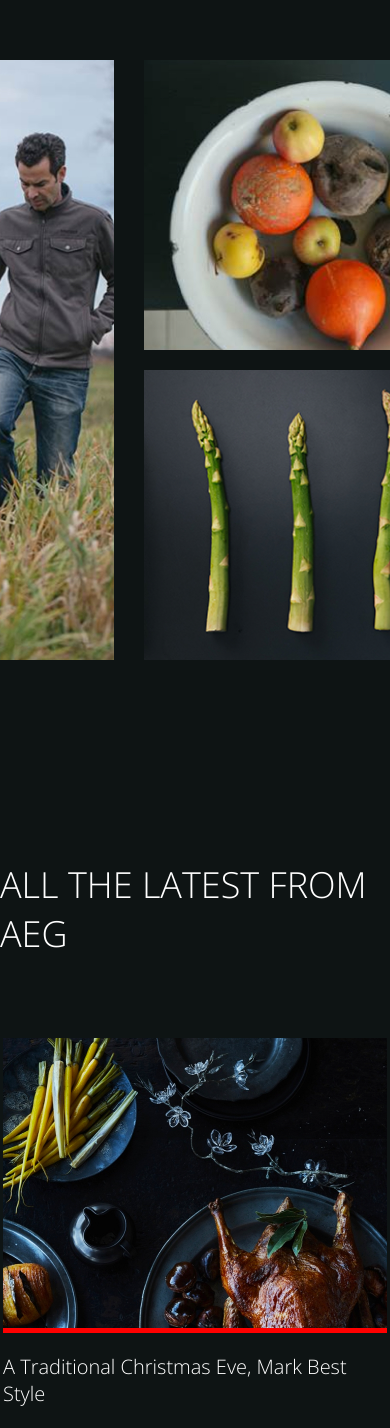
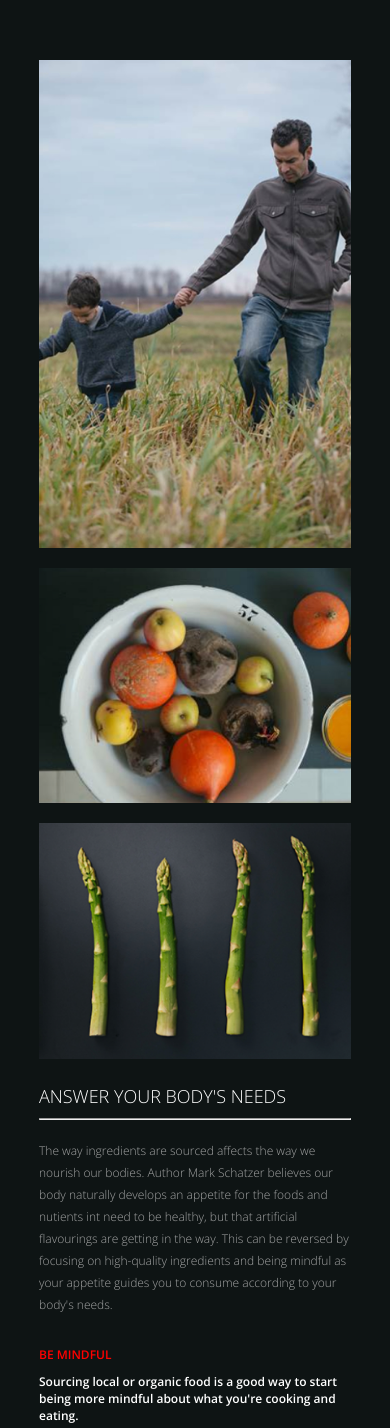
Before and after one commit to rvndorado/orchard-fed-test, a Next.js app: page / in a window 390 px wide. Shown: the part 140-1568 px from the top of the page. Built offline with nearby package versions, Linux system fonts and the light colour scheme.

Commit message:
refactor(site-responsiveness): added media-queries for page responsive

```diff
--- a/components/CarouselItem.tsx
+++ b/components/CarouselItem.tsx
@@ -19,8 +19,10 @@ const CarouselItem: React.FC<ICarouselItem> = ({
           src={imagePath}
           alt="Component2-Image01"
           style={{ verticalAlign: "bottom" }}
-          width={384}
-          height={290}
+          width={0}
+          height={0}
+          sizes="100vw"
+          className={styles.component02__carouselItem_image}
           priority
         />
       </div>
--- a/components/Component01.tsx
+++ b/components/Component01.tsx
@@ -8,23 +8,29 @@ const Component01: React.FC = () => {
         <Image
           src="/assets/component-01/Image-01@2x.jpg"
           alt="Image01"
-          width={384}
-          height={600}
+          width={0}
+          height={0}
+          sizes="100vw"
+          className={styles.component01__column1_image}
           priority
         />
         <div className={styles.component01__column2}>
           <Image
             src="/assets/component-01/Image-02@2x.jpg"
             alt="Image02"
-            width={384}
-            height={290}
+            width={0}
+            height={0}
+            sizes="100vw"
+            className={styles.component01__column2_image}
             priority
           />
           <Image
             src="/assets/component-01/Image-03@2x.jpg"
-            alt="Image02"
-            width={384}
-            height={290}
+            alt="Image03"
+            width={0}
+            height={0}
+            sizes="100vw"
+            className={styles.component01__column2_image}
             priority
           />
         </div>
--- a/styles/Component01.module.css
+++ b/styles/Component01.module.css
@@ -7,10 +7,20 @@
   font-family: "OpenSans-Light";
 }
 
+.component01__column1_image {
+  width: 384px;
+  height: 600px;
+}
+
 .component01__column2 {
   display: flex;
   flex-direction: column;
   gap: 20px;
+}
+
+.component01__column2_image {
+  width: 384px;
+  height: 290px;
 }
 
 .component01__column2_header {
@@ -25,19 +35,102 @@
 .component01__column2_firstParagraph {
   line-height: 35px;
   margin-bottom: 30px;
+  color: #a3a4a4;
 }
 
 .component01__column2_subheader {
   color: red;
   padding: 5px 0 10px 0;
+  font-family: "OpenSans-SemiBold";
 }
 
 .component01__column2_secondParagraph {
   line-height: 30px;
+  font-family: "OpenSans-SemiBold";
 }
-
 
 .component01__column3 {
   width: 384px;
   height: 600px;
 }
+
+/* Laptop */
+@media (min-width: 770px) and (max-width: 1120px) {
+  .component01 {
+    font-size: 14px;
+  }
+  .component01__column1_image {
+    width: 250px;
+    height: 450px;
+  }
+
+  .component01__column2_image {
+    width: 250px;
+    height: 225px;
+  }
+
+  .component01__column2_header {
+    font-size: 18px;
+  }
+
+  .component01__column3 {
+    height: 450px;
+  }
+}
+
+/* Tablet */
+
+@media (min-width: 320px) and (max-width: 800px) {
+  .component01 {
+    font-size: 12px;
+    gap: 20px;
+  }
+  .component01__column1_image {
+    width: 225px;
+    height: 360px;
+  }
+
+  .component01__column2_image {
+    width: 225px;
+    height: 170px;
+  }
+
+  .component01__column2_header {
+    font-size: 18px;
+  }
+
+  .component01__column3 {
+    max-height: 360px;
+    max-width: 225px;
+  }
+
+  .component01__column2_firstParagraph {
+    line-height: 22px;
+    margin-bottom: 25px;
+  }
+
+  .component01__column2_secondParagraph {
+    line-height: 17px;
+  }
+}
+
+/* Mobile */
+@media (min-width: 320px) and (max-width: 425px) {
+  .component01 {
+    flex-flow: wrap;
+  }
+  .component01__column1_image {
+    width: 80vw;
+    height: auto;
+  }
+
+  .component01__column2_image {
+    width: 80vw;
+    height: auto;
+  }
+
+  .component01__column3 {
+    min-width: 80vw;
+    min-height: auto;
+  }
+}
--- a/styles/Component02.module.css
+++ b/styles/Component02.module.css
@@ -28,20 +28,84 @@
 
 .component02__carouselItem_image {
   border-bottom: 5px solid red;
+  width: 384px;
+  height: 290px;
 }
 
 .component02__carouselItem_header {
   font-size: 20px;
+  font-family: 'OpenSans-SemiBold';
 }
 
 .component02__carouselItem_details {
   max-width: 384px;
   line-height: 30px;
   margin-bottom: 10px;
+  color: #a3a4a4;
 }
 
 .component02__carouselItem_readMore {
   border-bottom: 1px solid red;
   padding-bottom: 10px;
-  max-width: 90px;
+  max-width: 100px;
+  font-family: 'OpenSans-SemiBold';
 }
+
+/* Laptop */
+@media (min-width: 770px) and (max-width: 1120px) {
+  .component02__carouselItem_image {
+    width: 300px;
+    height: 240px;
+  }
+  .component02__carouselItem_details {
+    max-width: 300px;
+  }
+  .component02__carouselItem_header {
+    max-width: 300px;
+  }
+}
+
+/* Tablet */
+
+@media (min-width: 700px) and (max-width: 800px) {
+  .component02__carousel {
+    flex-direction: column;
+    gap: 40px;
+  }
+
+  .component02__carouselItem_image {
+    width: 60vw;
+    height: auto;
+  }
+  .component02__carouselItem_details {
+    max-width: 60vw;
+  }
+  .component02__carouselItem_header {
+    max-width: 60vw;
+  }
+}
+
+/* Mobile */
+
+@media (min-width: 320px) and (max-width: 425px) {
+  .component02__carousel {
+    flex-direction: column;
+    gap: 40px;
+  }
+
+  .component02__header {
+    font-size: 24px;
+  }
+
+
+  .component02__carouselItem_image {
+    width: 80vw;
+    height: auto;
+  }
+  .component02__carouselItem_details {
+    max-width: 80vw;
+  }
+  .component02__carouselItem_header {
+    max-width: 80vw;
+  }
+}
--- a/styles/globals.css
+++ b/styles/globals.css
@@ -45,6 +45,11 @@
   src: url(../public/assets/fonts/OpenSans/OpenSans-Light.ttf);
 }
 
+@font-face {
+  font-family: OpenSans-SemiBold;
+  src: url(../public/assets/fonts/OpenSans/OpenSans-SemiBold.ttf);
+}
+
 * {
   box-sizing: border-box;
   padding: 0;
```
